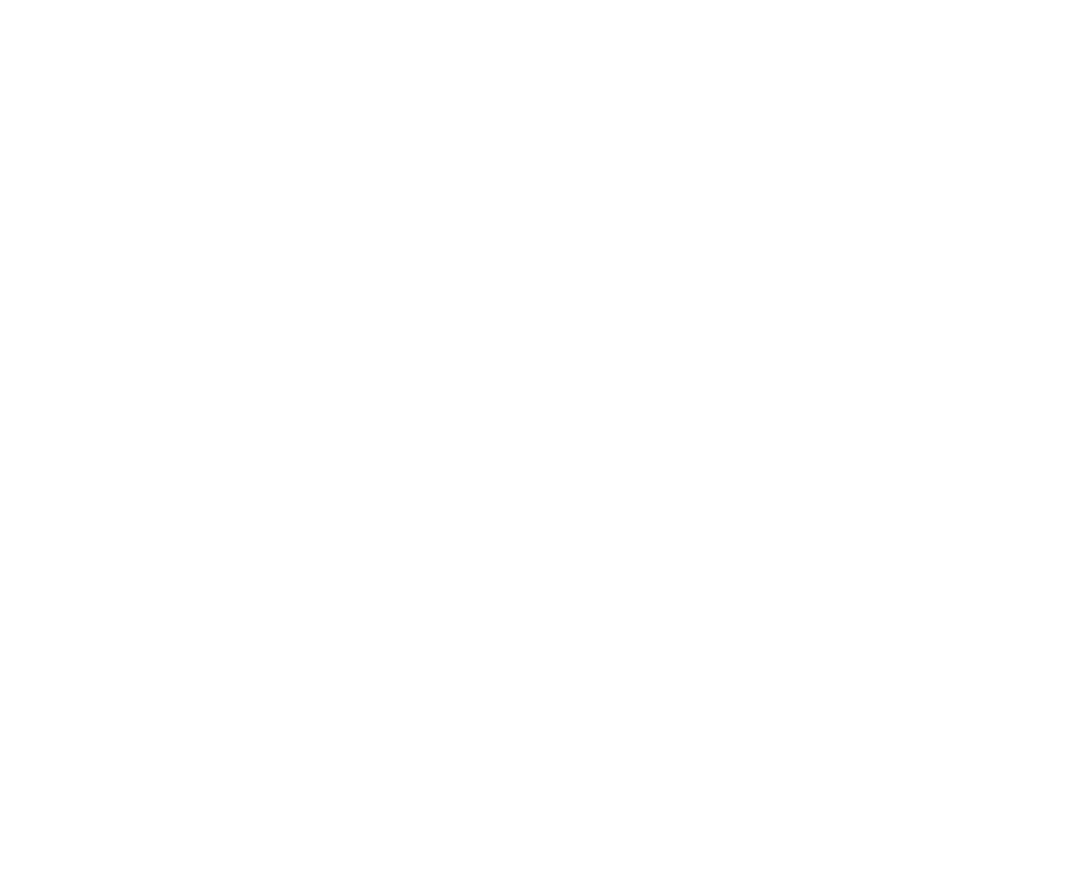
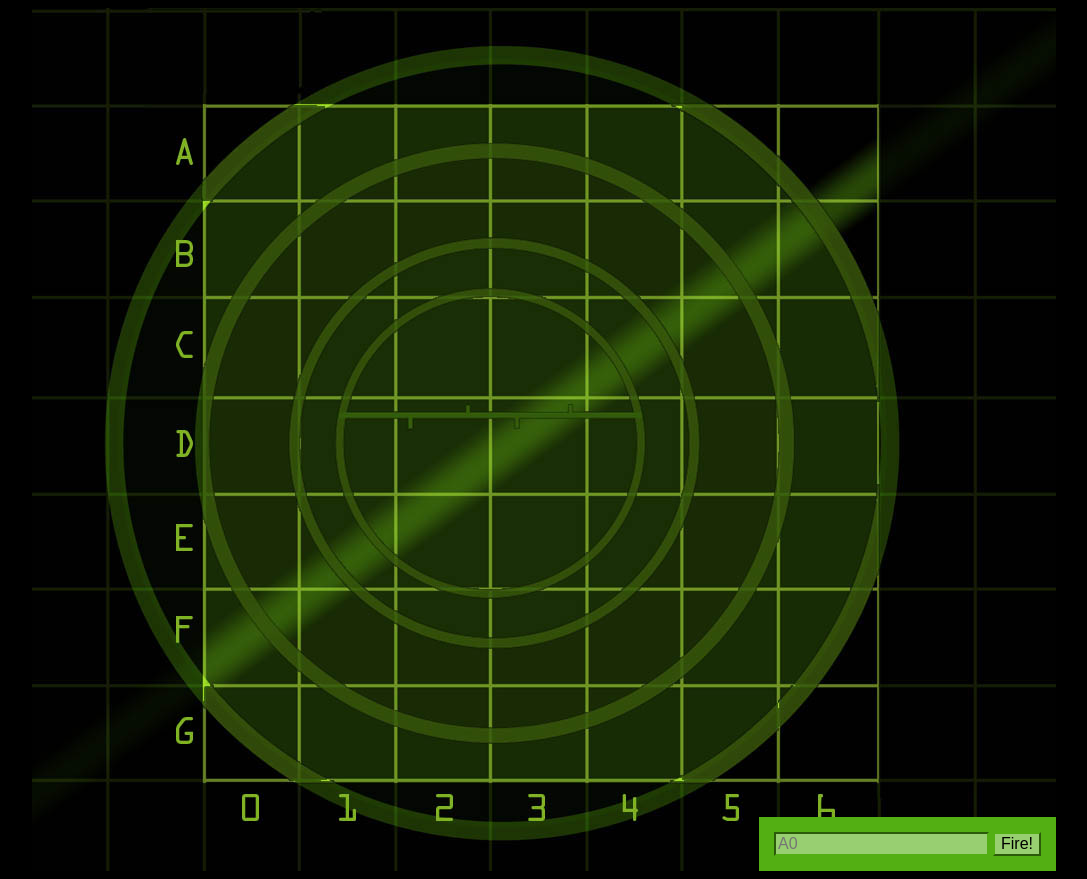
Before and after one commit to Evgeny81/SeaBattle, a plain HTML site: page index.html in a window 1280 px wide. Shown: the whole page, without its empty margins (96-1183 px from the left). Before the commit the page ends 800 px from the top, so only its background shows below. Drawn offline with Linux system fonts and the light colour scheme.

Commit message:
Board image is added.

```diff
--- a/css/style.css
+++ b/css/style.css
@@ -0,0 +1,53 @@
+body {
+    background-color: black;
+}
+
+#board {
+    position: relative;
+    width: 1024px;
+    height: 863px;
+    margin: auto;
+    background: url("../images/board.jpg") no-repeat;
+}
+
+.hit {
+    background: url("../images/ship.png") no-repeat;
+}
+
+.miss {
+    background: url("../images/miss.png") no-repeat;
+}
+
+#messageArea {
+    position: absolute;
+    top: 0;
+    left: 0;
+    color: rgb(83, 175, 19);
+}
+
+table {
+    position: absolute;
+    left: 173px;
+    top: 98px;
+    border-spacing: 0;
+}
+
+td {
+    width: 94px;
+    height: 94px;
+}
+
+form {
+    position: absolute;
+    bottom: 0;
+    right: 0;
+    padding: 15px;
+    background-color: rgb(83, 175, 19);
+}
+
+form input,
+form button {
+    background-color: rgb(152, 207, 113);
+    border-color: rgb(83, 175, 19);
+    font-size: 1em;
+}
--- a/index.html
+++ b/index.html
@@ -3,8 +3,81 @@
 <head>
     <meta charset="UTF-8">
     <title>SeaBattle</title>
+    <link rel="stylesheet" href="css/style.css">
 </head>
 <body>
-
+    <div id="board">
+        <div id="messageArea"></div>
+        <table>
+            <tr>
+                <td id="00"></td>
+                <td id="01"></td>
+                <td id="02"></td>
+                <td id="03"></td>
+                <td id="04"></td>
+                <td id="05"></td>
+                <td id="06"></td>
+            </tr>
+            <tr>
+                <td id="10"></td>
+                <td id="11"></td>
+                <td id="12"></td>
+                <td id="13"></td>
+                <td id="14"></td>
+                <td id="15"></td>
+                <td id="16"></td>
+            </tr>
+            <tr>
+                <td id="20"></td>
+                <td id="21"></td>
+                <td id="22"></td>
+                <td id="23"></td>
+                <td id="24"></td>
+                <td id="25"></td>
+                <td id="26"></td>
+            </tr>
+            <tr>
+                <td id="30"></td>
+                <td id="31"></td>
+                <td id="32"></td>
+                <td id="33"></td>
+                <td id="34"></td>
+                <td id="35"></td>
+                <td id="36"></td>
+            </tr>
+            <tr>
+                <td id="40"></td>
+                <td id="41"></td>
+                <td id="42"></td>
+                <td id="43"></td>
+                <td id="44"></td>
+                <td id="45"></td>
+                <td id="46"></td>
+            </tr>
+            <tr>
+                <td id="50"></td>
+                <td id="51"></td>
+                <td id="52"></td>
+                <td id="53"></td>
+                <td id="54"></td>
+                <td id="55"></td>
+                <td id="56"></td>
+            </tr>
+            <tr>
+                <td id="60"></td>
+                <td id="61"></td>
+                <td id="62"></td>
+                <td id="63"></td>
+                <td id="64"></td>
+                <td id="65"></td>
+                <td id="66"></td>
+            </tr>
+        </table>
+        <form>
+            <input type="text" id="guestInput" placeholder="A0">
+            <button id="fireButton" type="button">Fire!</button>
+        </form>
+    </div>
 </body>
+    <script src="js/script.js"></script>
 </html>
```
Also changed, not shown: images/board.jpg (added), images/miss.png (added), images/ship.png (added), 1 other file.
